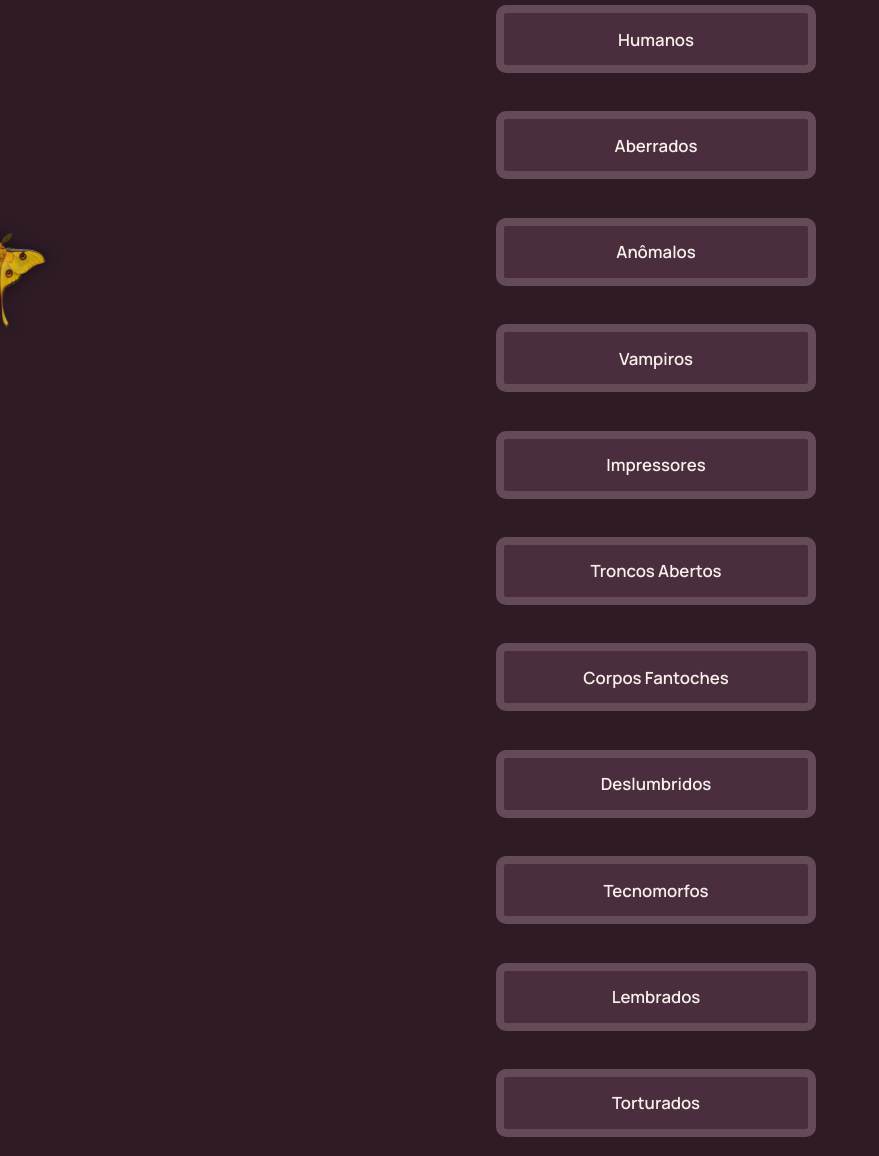
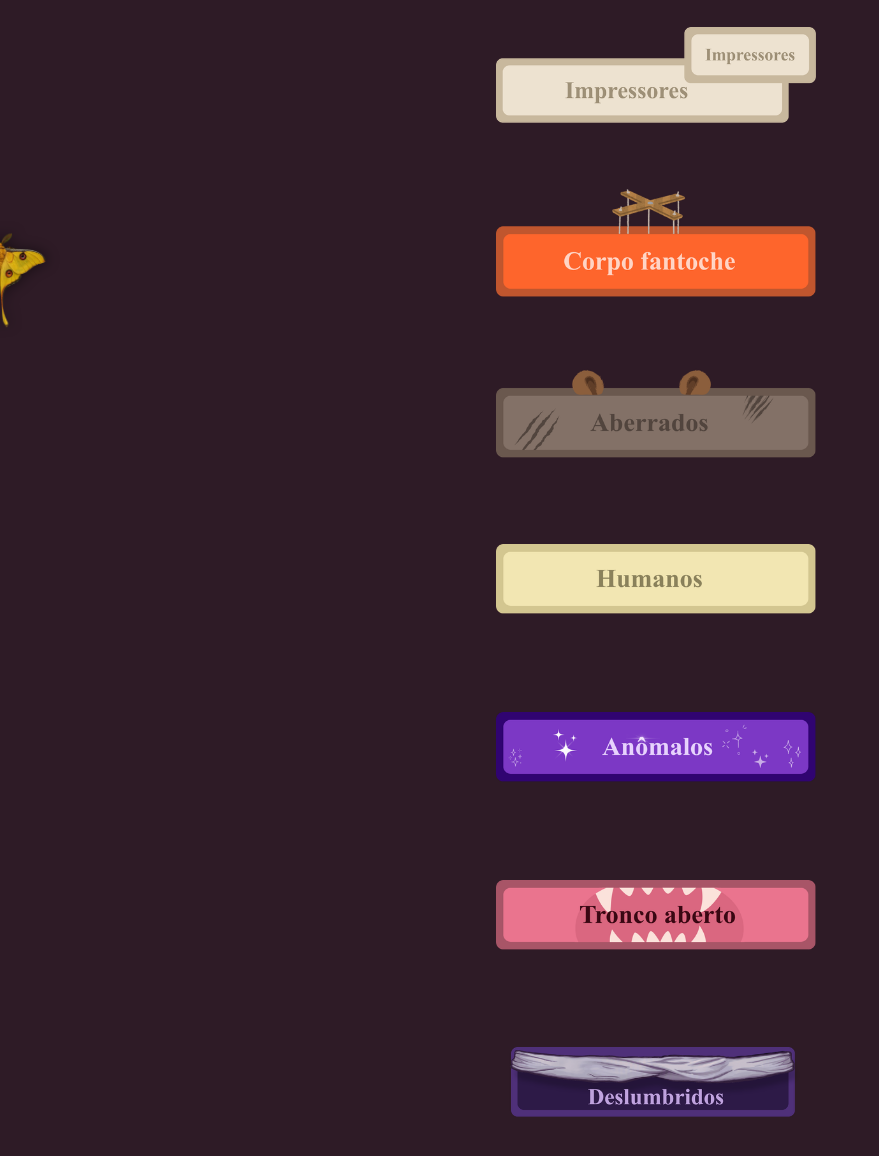
Before and after one commit to JoaoVicSouza/UNID, a plain HTML site: page pages/seres.html in a window 1280 px wide. Shown: the part 120-1276 px from the top of the page, without its empty margins (0-879 px from the left). Drawn offline with Linux system fonts and the light colour scheme.

Commit message:
botoes add

```diff
--- a/pages/seres.html
+++ b/pages/seres.html
@@ -52,50 +52,43 @@
     </button>
   </nav>
   <div class="overlay" id="overlay"></div>
-  <!-- Conteúdo principal -->
   <main class="seres-page">
     <h1 class="seres-title">Seres</h1>
 
     <div class="race-column">
-
-      <button class="race-btn humano">
-        <a href="racas/humanos.html" style="text-decoration: none; color: var(--cream);">Humanos</a>
-      </button>
-
-      <button class="race-btn aberrados">
-        <a href="racas/aberrados.html" style="text-decoration: none; color: var(--cream);">Aberrados</a>
-      </button>
-
-      <button class="race-btn anomalos">
-        <a href="racas/anomalos.html" style="text-decoration: none; color: var(--cream);">Anômalos</a>
-      </button>
-
-      <button class="race-btn vampiros">
-        <a href="racas/vampiros.html" style="text-decoration: none; color: var(--cream);">Vampiros</a>
-      </button>
-
-      <button class="race-btn impressores">
-        <a href="racas/impresores.html" style="text-decoration: none; color: var(--cream);">Impressores</a>
-      </button>
-      <button class="race-btn impressores">
-        <a href="racas/troncoAberto.html" style="text-decoration: none; color: var(--cream);">Troncos Abertos</a>
-      </button>
-      <button class="race-btn impressores">
-        <a href="racas/corpoFantoche.html" style="text-decoration: none; color: var(--cream);">Corpos Fantoches</a>
-      </button>
-      <button class="race-btn impressores">
-        <a href="racas/deslumbridos.html" style="text-decoration: none; color: var(--cream);">Deslumbridos</a>
-      </button>
-      <button class="race-btn impressores">
-        <a href="racas/tecnomorfos.html" style="text-decoration: none; color: var(--cream);">Tecnomorfos</a>
-      </button>
-      <button class="race-btn impressores">
-        <a href="racas/lembrados.html" style="text-decoration: none; color: var(--cream);">Lembrados</a>
-      </button>
-      <button class="race-btn impressores">
-        <a href="racas/torturados.html" style="text-decoration: none; color: var(--cream);">Torturados</a>
-      </button>
-
+      <a class="race-btn impressores" href="racas/impressores.html">
+        <img src="../assets/botoes/impressor.png" alt="Impressores">
+      </a>
+      <a class="race-btn corpoFantoche" href="racas/corpoFantoche.html">
+        <img src="../assets/botoes/corpoFantoche.png" alt="Corpos Fantoches">
+      </a>
+      <a class="race-btn aberrados" href="racas/aberrados.html">
+        <img src="../assets/botoes/aberrado.png" alt="Aberrados">
+      </a>
+      <a class="race-btn humano" href="racas/humanos.html">
+        <img src="../assets/botoes/humano.png" alt="Humanos">
+      </a>
+      <a class="race-btn anomalos" href="racas/anomalos.html">
+        <img src="../assets/botoes/anomalo.png" alt="Anômalos">
+      </a>
+      <a class="race-btn troncoAberto" href="racas/troncoAberto.html">
+        <img src="../assets/botoes/troncoAberto.png" alt="Troncos Abertos">
+      </a>
+      <a class="race-btn deslumbridos" href="racas/deslumbridos.html">
+        <img src="../assets/botoes/deslumbrido.png" alt="Deslumbridos">
+      </a>
+      <a class="race-btn tecnomorfos" href="racas/tecnomorfos.html">
+        <img src="../assets/botoes/tecnomorfo.png" alt="Tecnomorfos">
+      </a>
+      <a class="race-btn lembrados" href="racas/lembrados.html">
+        <img src="../assets/botoes/lembrado.png" alt="Lembrados">
+      </a>
+      <a class="race-btn torturados" href="racas/torturados.html">
+        <img src="../assets/botoes/torturado.png" alt="Torturados">
+      </a>
+      <a class="race-btn vampiros" href="racas/vampiros.html">
+        <img src="../assets/botoes/vampiro.png" alt="Vampiros">
+      </a>
     </div>
   </main>
 
--- a/styles/styleSeres.css
+++ b/styles/styleSeres.css
@@ -30,12 +30,6 @@ html, body {
   text-align: center;
 }
 
-.seres-eyebrow {
-  font-size: 0.85rem;
-  color: var(--rose);
-  margin: 0 0 0.5rem;
-}
-
 .seres-title {
   font-size: 2.4rem;
   font-weight: 700;
@@ -46,31 +40,41 @@ html, body {
   display: flex;
   flex-direction: column;
   align-items: center;
-  gap: 2.4rem;
+  gap: 1.75rem;
   width: 100%;
   max-width: 320px;
 }
 
 .race-btn {
   position: relative;
+  display: flex;
+  align-items: center;
+  justify-content: center;
   width: 100%;
-  height: 68px;
-  border-radius: 10px;
-  border: 8px solid rgba(247, 240, 234, 0.15);
-  background: var(--plum-light);
-  color: var(--cream);
-  font-family: 'Manrope', sans-serif;
-  font-size: 1.05rem;
-  font-weight: 600;
+  height: 140px;
+  border: none;
+  background: none;
+  padding: 0;
+  text-decoration: none;
   cursor: pointer;
   z-index: 1;
+  transition: transform 0.2s ease;
 }
 
-.race-btn:hover {
-  border-color: var(--rose);
-  background: #57394A;
+.race-btn:hover,
+.race-btn:focus-visible {
+  transform: translateY(-4px);
+  outline: none;
 }
 
+.race-btn img {
+  max-width: 100%;
+  max-height: 100%;
+  width: auto;
+  height: auto;
+  object-fit: contain;
+  display: block;
+}
 /* ---------- Telas maiores ---------- */
 
 @media (min-width: 720px) {
```
Also changed, not shown: assets/botoes/aberrado.png (added), assets/botoes/anomalo.png (added), assets/botoes/corpoFantoche.png (added), assets/botoes/deslumbrido.png (added), assets/botoes/humano.png (added), assets/botoes/impressor.png (added), assets/botoes/lembrado.png (added), assets/botoes/torturado.png (added), assets/botoes/troncoAberto.png (added), assets/botoes/vampiro.png (added).
